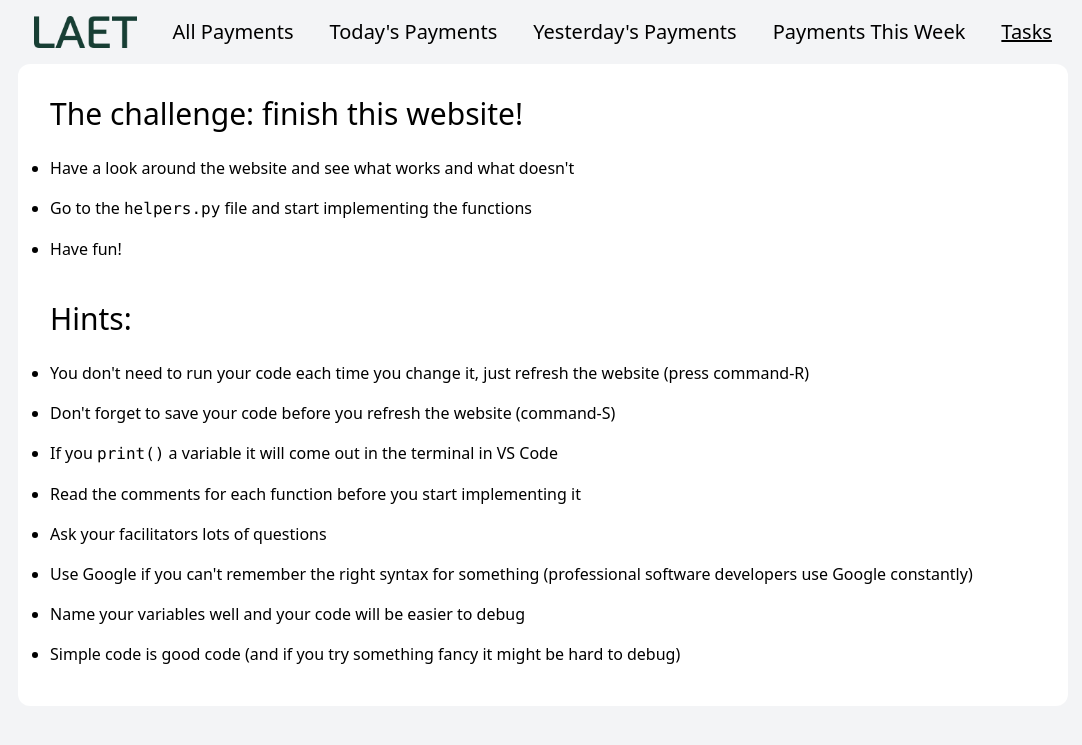
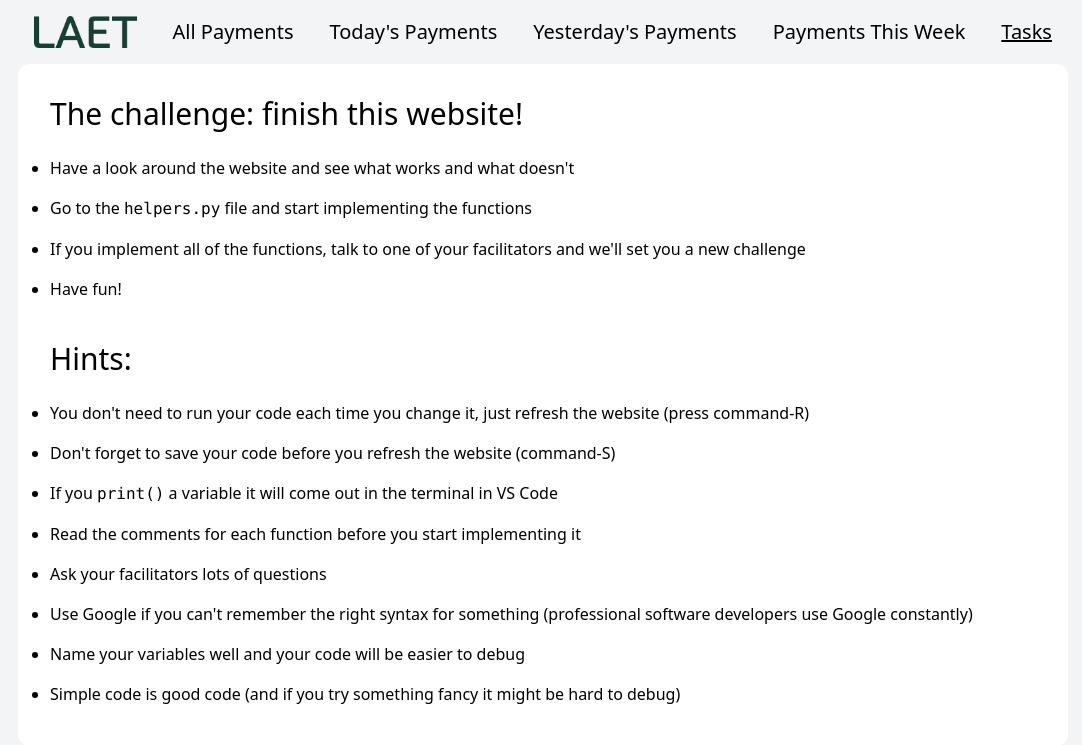
Before and after one commit to dojo-engineering/laet-code-challenge-2024, a Django app: page /tasks in a window 1280 px wide. Shown: the top 745 px of the page, without its empty margins (97-1179 px from the left). Run offline with Django 5.2, Linux system fonts and the light colour scheme; some libraries are stand-ins or nearby versions.

Commit message:
Updates tasks

```diff
--- a/d4b/payments/templates/tasks.html
+++ b/d4b/payments/templates/tasks.html
@@ -7,6 +7,10 @@
     <li>
       Go to the <code>helpers.py</code> file and start implementing the
       functions
+    </li>
+    <li>
+      If you implement all of the functions, talk to one of your facilitators
+      and we'll set you a new challenge
     </li>
     <li>Have fun!</li>
   </ol>
```
